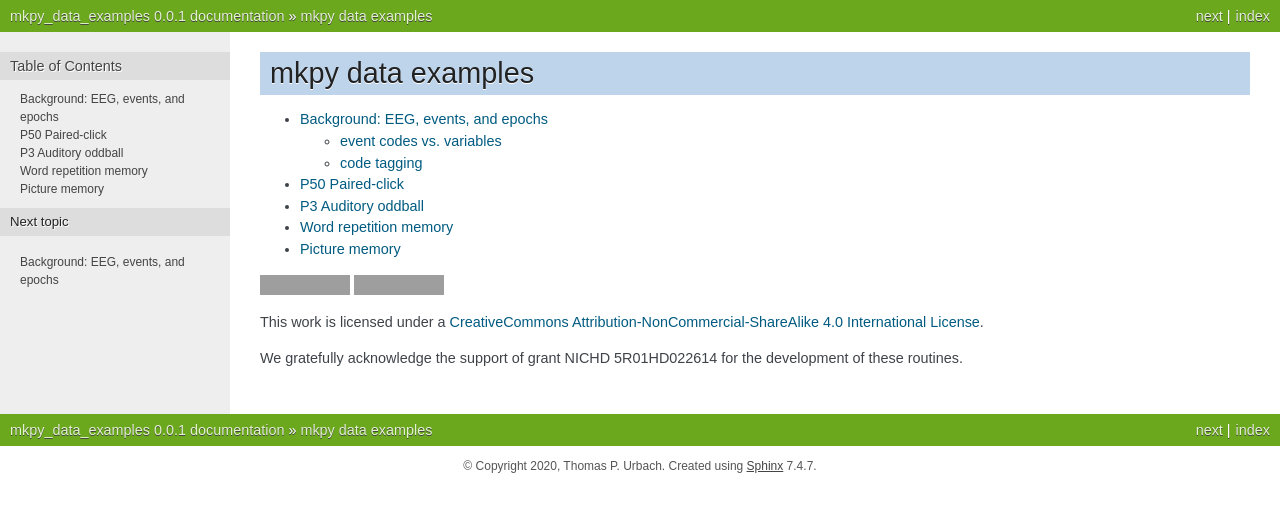
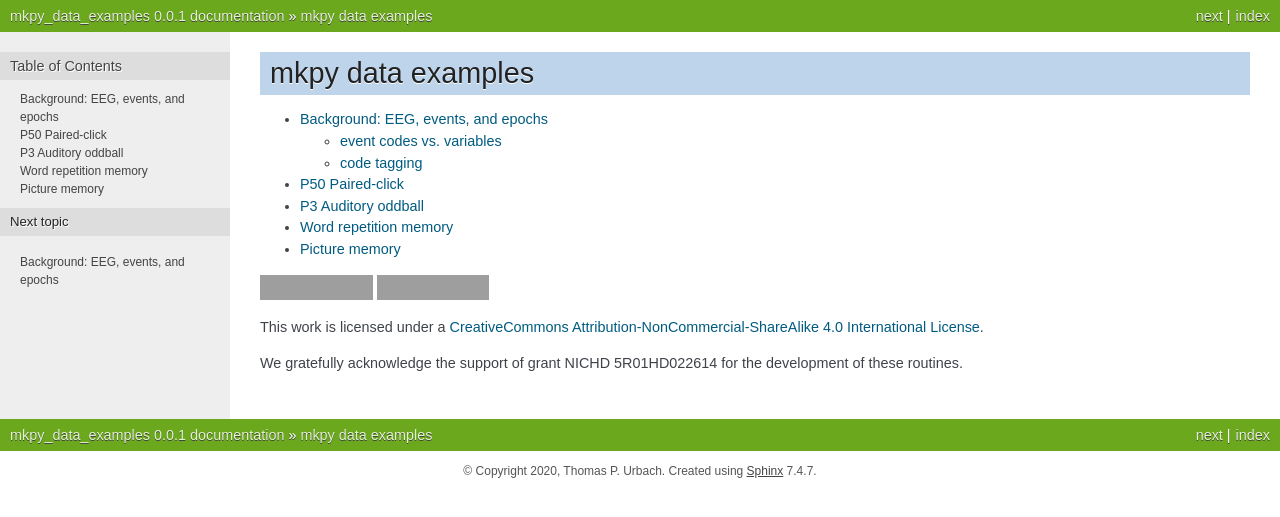
Before and after one commit to turbach/mkpy_data_examples, a Sphinx documentation site: the page built from docs/source/index.rst, in a window 1280 px wide. Shown: the top 517 px of the page. Built offline with Sphinx 7.4.7, drawn with Linux system fonts in a browser that asks for light colours; grey boxes are pictures that could not be loaded.

Commit message:
badge formatting

```diff
--- a/docs/source/index.rst
+++ b/docs/source/index.rst
@@ -29,10 +29,12 @@ mkpy data examples
 
 
 .. image:: https://i.creativecommons.org/l/by-nc-sa/4.0/80x15.png
+   :height: 25
    :alt: CC-BY-NC-SA-4.0
    :target: http://creativecommons.org/licenses/by-nc-sa/4.0/
 
 .. image:: https://zenodo.org/badge/255196854.svg
+   :height: 25
    :alt: DOI
    :target: https://zenodo.org/badge/latestdoi/255196854
 
```
